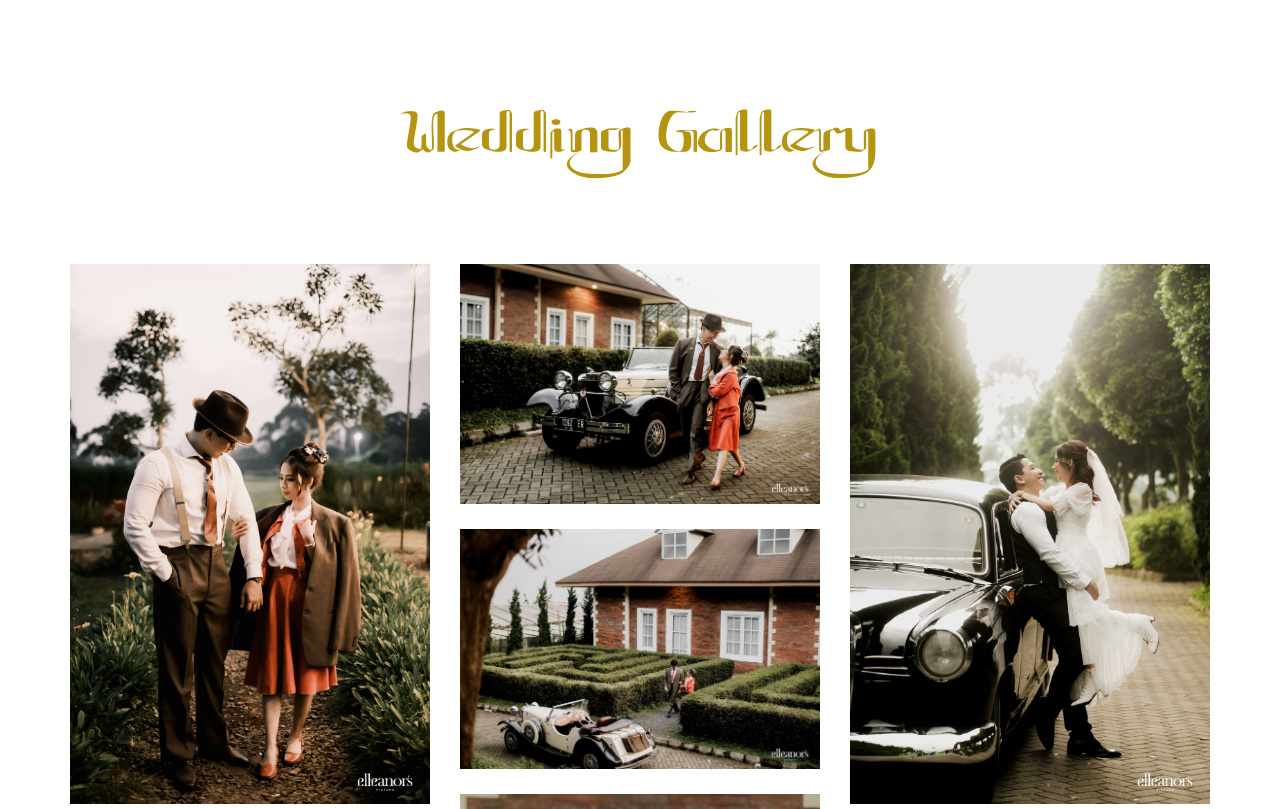
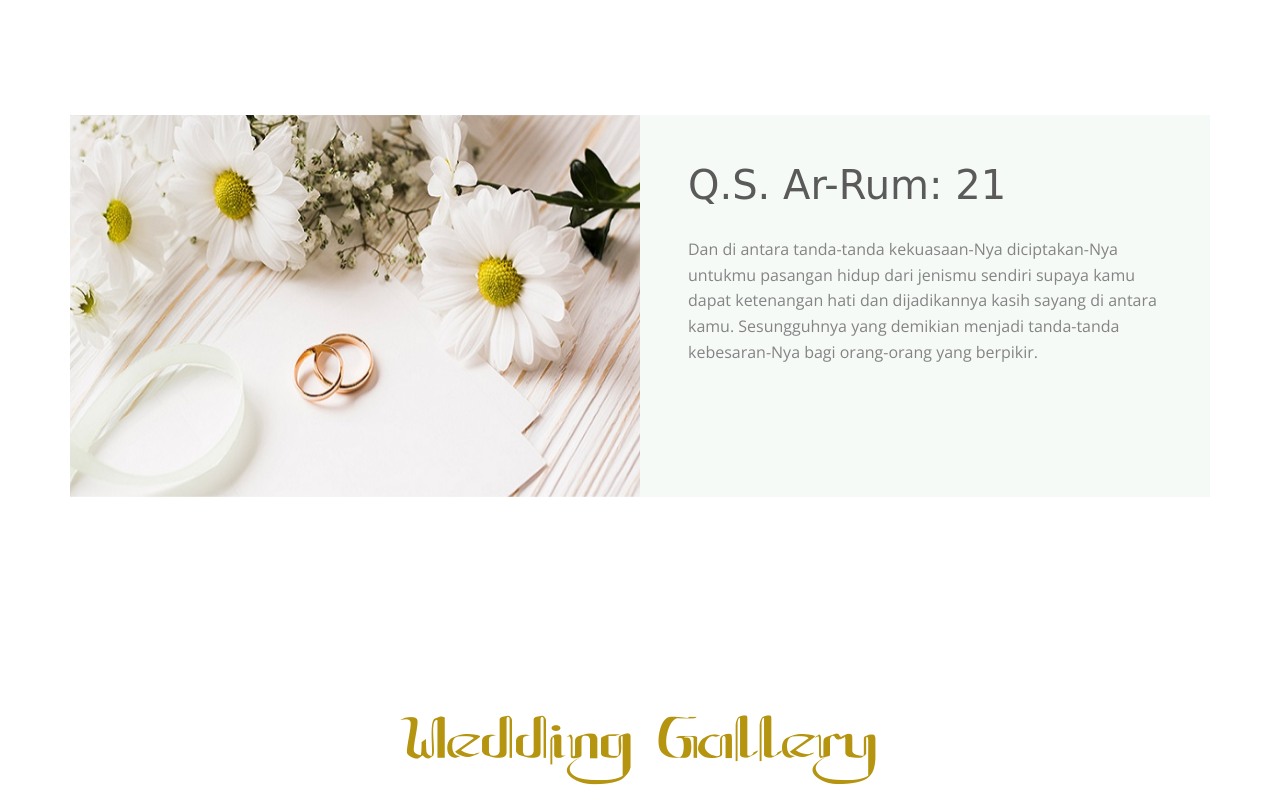
Before and after one commit to afdhalulhsn/bayu-bianda-wedding, a website: page home.html in a window 1280 px wide. Shown: the part 3019-3828 px from the top of the page. Drawn offline with nearby package versions, Linux system fonts and the light colour scheme; some packages are replaced by stand-ins of ours; files whose address does not match are found by name; a web font is replaced by a local one.

Commit message:
add arrum

```diff
--- a/home.html
+++ b/home.html
@@ -226,6 +226,24 @@
 			</div>
 		</div>
 
+		<div id="fh5co-groom-bride">
+			<div class="container">
+				<div class="row padding">
+					<div class="couple-wrap">
+						<div class="col-md-6 nopadding animate-box">
+							<img src="images/arrum.jpg" class="img-responsive">
+						</div>
+						<div class="col-md-6 nopadding animate-box">
+							<div class="couple-desc">
+								<h3>Q.S. Ar-Rum: 21</h3>
+								<p>Dan di antara tanda-tanda kekuasaan-Nya diciptakan-Nya untukmu pasangan hidup dari jenismu sendiri supaya kamu dapat ketenangan hati dan dijadikannya kasih sayang di antara kamu. Sesungguhnya yang demikian menjadi tanda-tanda kebesaran-Nya bagi orang-orang yang berpikir.</p>
+							</div>
+						</div>
+					</div>
+				</div>
+			</div>
+		</div>
+
 		<div id="fh5co-gallery">
 			<div class="container">
 				<div class="row">
```
Also changed, not shown: images/arrum.jpg (added).
